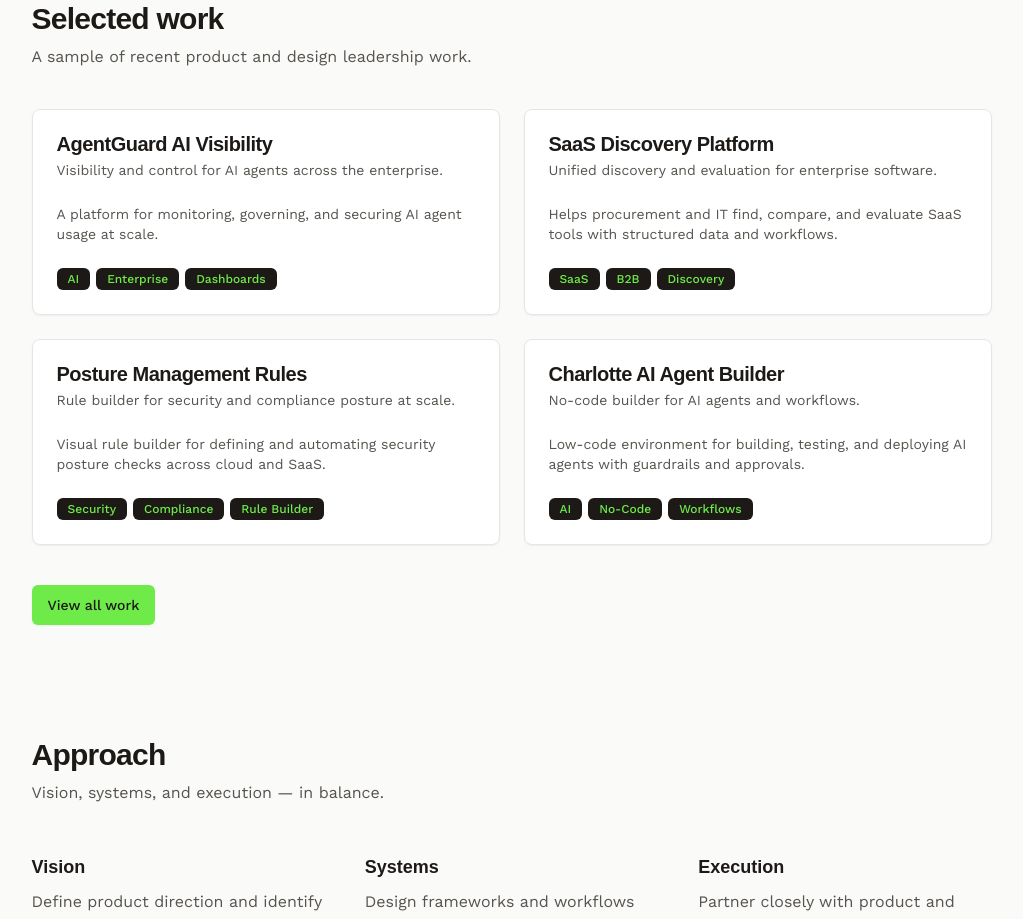
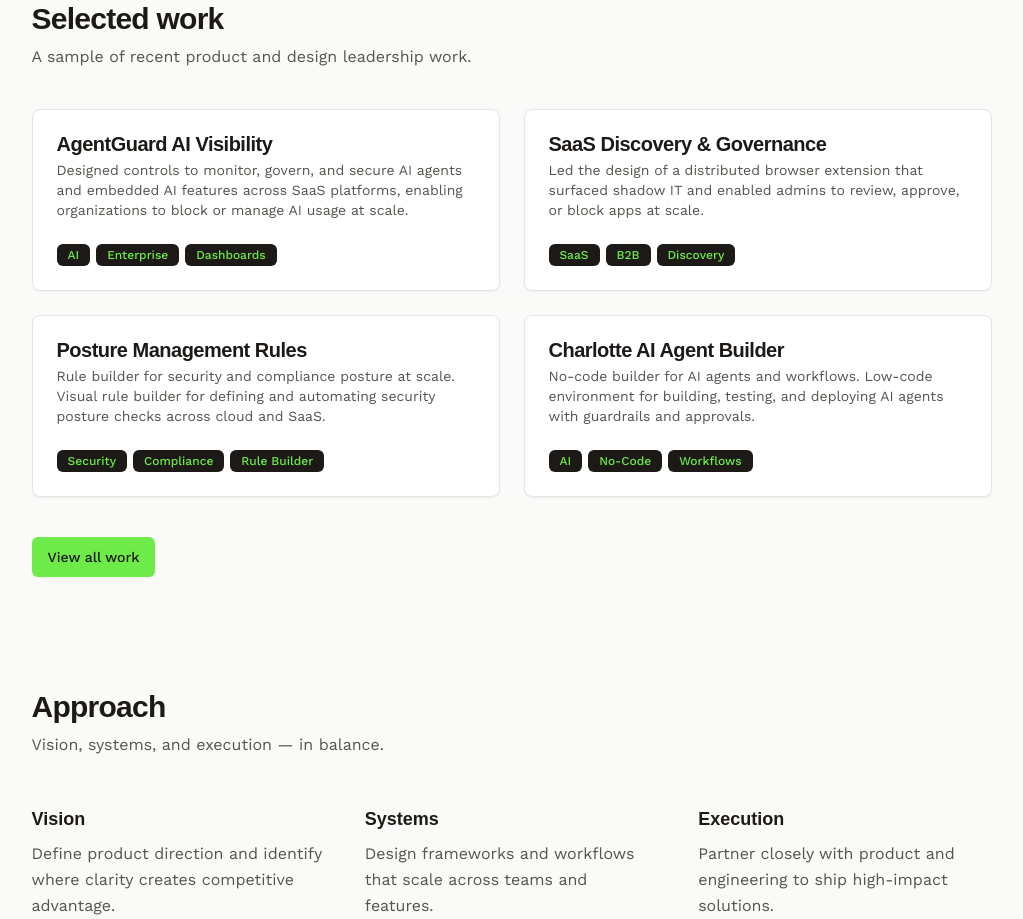
Before and after one commit to crismancodes/personalsite, a Next.js app: page / in a window 1280 px wide. Shown: the part 940-1859 px from the top of the page, without its empty margins (121-1144 px from the left). Built offline with nearby package versions, Linux system fonts and the light colour scheme; a web font is replaced by a local one.

Commit message:
Refactor project card layout: combine project description and summary into a single line for improved readability; update AboutPage and WorkIndexPage text for clarity and consistency; change Badge variant in case study page for uniformity.

```diff
--- a/src/app/about/page.tsx
+++ b/src/app/about/page.tsx
@@ -19,12 +19,12 @@ export default function AboutPage() {
                   SaaS products.
                 </p>
                 <p className="text-lg text-muted-foreground leading-relaxed">
-                  I turn ambiguity into working systems. Strategy into shipped
-                  software. Complexity into usable structure.
+                  I turn ambiguity into working systems, strategy into shipped
+                  software, and complexity into usable structure.
                 </p>
                 <p className="text-lg text-muted-foreground leading-relaxed">
-                  The best products don&apos;t just function. They create clarity. And
-                  clarity builds trust.
+                  The best products don&apos;t just function. They create
+                  clarity, and clarity builds trust.
                 </p>
               </div>
             </div>
--- a/src/app/page.tsx
+++ b/src/app/page.tsx
@@ -5,7 +5,6 @@ import { Button } from "@/components/ui/button";
 import { Badge } from "@/components/ui/badge";
 import {
   Card,
-  CardContent,
   CardDescription,
   CardHeader,
   CardTitle,
@@ -84,13 +83,10 @@ export default function HomePage() {
                   <Card className="flex flex-col h-full border-border bg-card text-card-foreground shadow-sm">
                     <CardHeader>
                       <CardTitle>{project.title}</CardTitle>
-                      <CardDescription>{project.description}</CardDescription>
+                      <CardDescription>
+                        {project.description} {project.summary}
+                      </CardDescription>
                     </CardHeader>
-                    <CardContent className="flex-1">
-                      <p className="text-sm text-muted-foreground">
-                        {project.summary}
-                      </p>
-                    </CardContent>
                     <div className="flex flex-wrap gap-1.5 px-6 pb-6 pt-0">
                       {project.tags.map((tag) => (
                         <Badge key={tag} variant="pill">
--- a/src/app/work/[slug]/page.tsx
+++ b/src/app/work/[slug]/page.tsx
@@ -39,7 +39,7 @@ export default async function CaseStudyPage({ params }: CaseStudyPageProps) {
           </p>
           <div className="mt-4 flex flex-wrap gap-2">
             {project.tags.map((tag) => (
-              <Badge key={tag} variant="accent">
+              <Badge key={tag} variant="pill">
                 {tag}
               </Badge>
             ))}
--- a/src/app/work/page.tsx
+++ b/src/app/work/page.tsx
@@ -4,7 +4,6 @@ import { Section } from "@/components/section";
 import { Badge } from "@/components/ui/badge";
 import {
   Card,
-  CardContent,
   CardDescription,
   CardHeader,
   CardTitle,
@@ -34,13 +33,10 @@ export default function WorkIndexPage() {
               <Card className="flex flex-col h-full border-border bg-card text-card-foreground shadow-sm">
                 <CardHeader>
                   <CardTitle>{project.title}</CardTitle>
-                  <CardDescription>{project.description}</CardDescription>
+                  <CardDescription>
+                    {project.description} {project.summary}
+                  </CardDescription>
                 </CardHeader>
-                <CardContent className="flex-1">
-                  <p className="text-sm text-muted-foreground">
-                    {project.summary}
-                  </p>
-                </CardContent>
                 <div className="flex flex-wrap gap-1.5 px-6 pb-6 pt-0">
                   {project.tags.map((tag) => (
                     <Badge key={tag} variant="pill">
--- a/src/lib/projects.ts
+++ b/src/lib/projects.ts
@@ -18,8 +18,9 @@ export const projects: Project[] = [
   {
     slug: "agentguard-ai-visibility",
     title: "AgentGuard AI Visibility",
-    description: "Visibility and control for AI agents across the enterprise.",
-    summary: "A platform for monitoring, governing, and securing AI agent usage at scale.",
+    description:
+      "Designed controls to monitor, govern, and secure AI agents and embedded AI features across SaaS platforms, enabling organizations to block or manage AI usage at scale.",
+    summary: "",
     tags: ["AI", "Enterprise", "Dashboards"],
     featured: true,
     contextProblem: "Enterprises lacked visibility into where and how AI agents were being used, creating compliance and security risks.",
@@ -31,9 +32,10 @@ export const projects: Project[] = [
   },
   {
     slug: "saas-discovery-platform",
-    title: "SaaS Discovery Platform",
-    description: "Unified discovery and evaluation for enterprise software.",
-    summary: "Helps procurement and IT find, compare, and evaluate SaaS tools with structured data and workflows.",
+    title: "SaaS Discovery & Governance",
+    description:
+      "Led the design of a distributed browser extension that surfaced shadow IT and enabled admins to review, approve, or block apps at scale.",
+    summary: "",
     tags: ["SaaS", "B2B", "Discovery"],
     featured: true,
     contextProblem: "Teams spent weeks in spreadsheets and ad-hoc tools to evaluate software; no single source of truth.",
```
